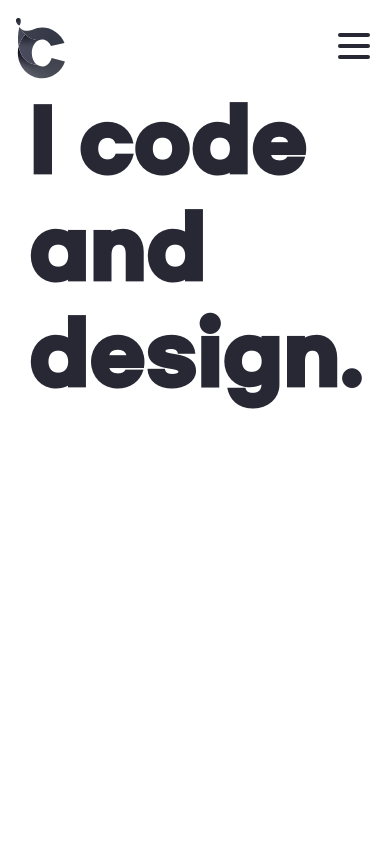
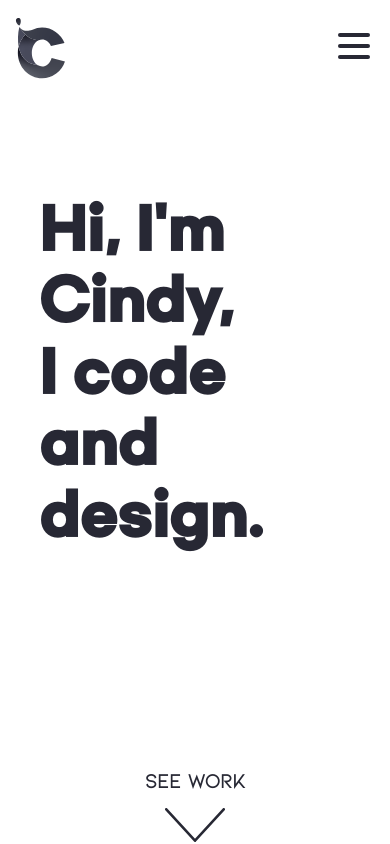
Before and after one commit to cindyparkk/portfolio, a Next.js app: page / in a window 390 px wide. Built offline with nearby package versions, Linux system fonts and the light colour scheme; a web font is replaced by a local one.

Commit message:
(REALLY) enabled animations

```diff
--- a/pages/index.scss
+++ b/pages/index.scss
@@ -9,7 +9,7 @@
     flex-direction: column;
     justify-content: center;
     align-items: center;
-    margin: 150px 0px;
+    margin-top: 250px;
     h1 {
         margin: 0;
     }
@@ -19,7 +19,7 @@
 .page_down {
     @include flexIt();
     // position: sticky;
-    padding-top: 600px;
+    padding-top: 200px;
     // position: absolute;
     // bottom: 30px;
     width: 100%;
@@ -130,6 +130,17 @@
 }
 
 @media(max-width: 1224px){
+    .page_title {
+        margin-top: 180px;
+        margin-bottom: 0;
+        h1 {
+            font-size: 55px;
+        }
+    }
+
+    .page_down {
+        margin-top: 0px;
+    }
     .content_flexbox {
         display: flex;
         flex-direction: column;
```
